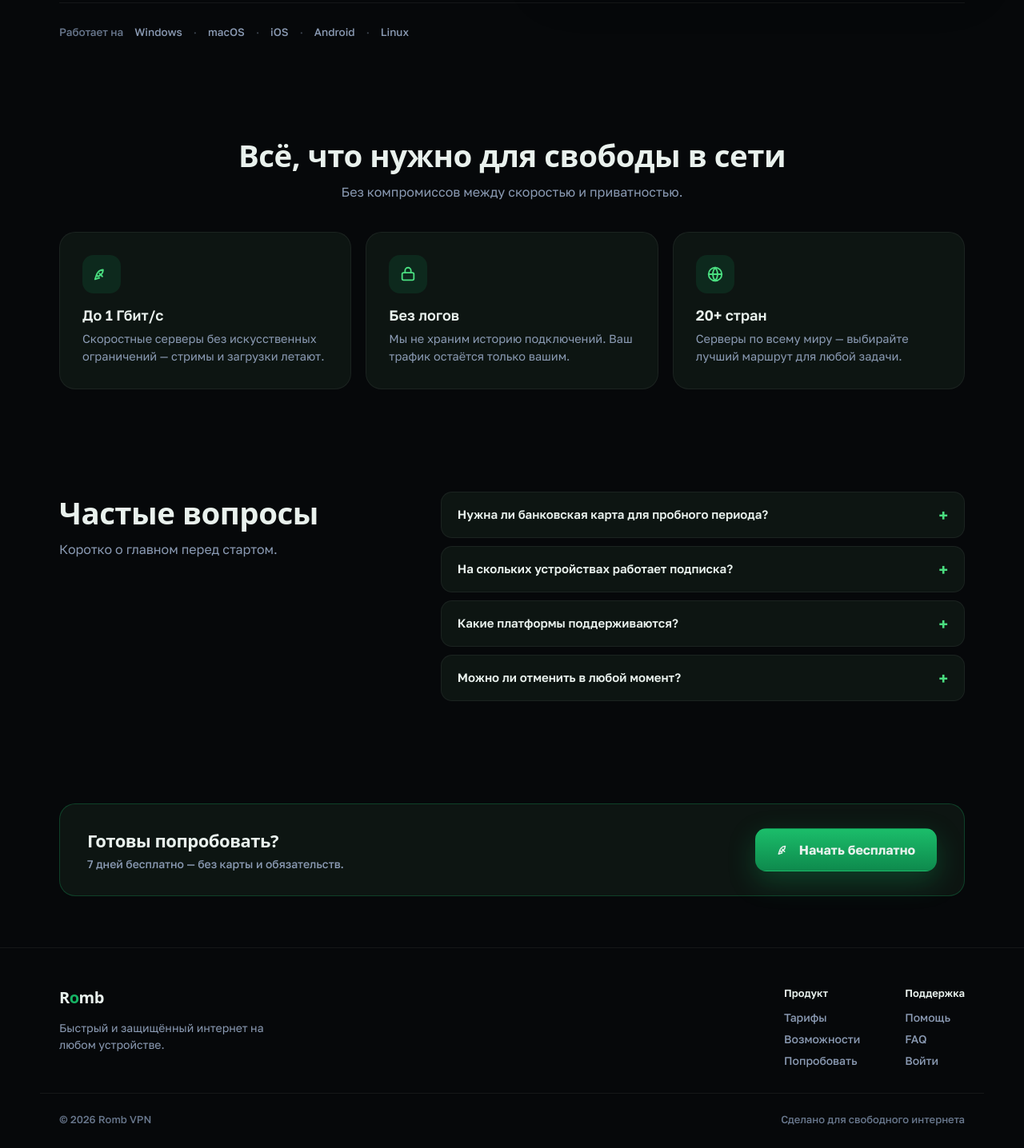
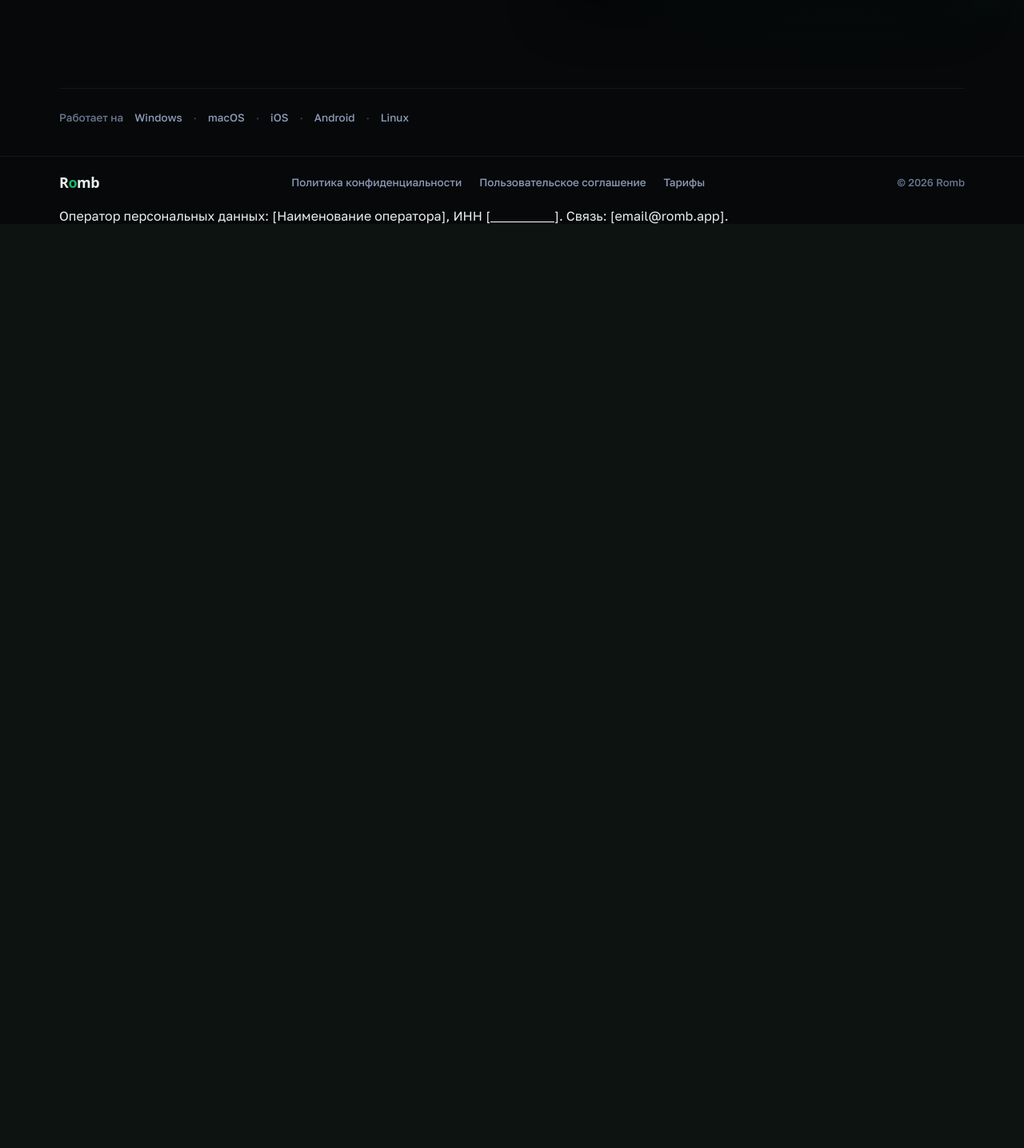
Before and after one commit to Goga211/romb-vpn-site, a React (Vite) app: page / in a window 1280 px wide. Shown: the part 605-2041 px from the top of the page at 80% size. After the commit the page ends 885 px from the top, so only its background shows below. Built offline with nearby package versions, Linux system fonts and the light colour scheme; no server answers; a web font is replaced by a local one.

Commit message:
фикс лендинга + соответствие правилам ркн (пока не все, лимиты кончились =()

```diff
--- a/src/desktop/components/Footer.tsx
+++ b/src/desktop/components/Footer.tsx
@@ -1,32 +1,23 @@
 import { Link } from 'react-router-dom'
 import Brand from './Brand'
 
+// Минималистичный футер: бренд, юридические ссылки, реквизиты оператора (152-ФЗ).
+// Реквизиты в [скобках] оператор обязан заменить на свои настоящие данные.
 export default function Footer() {
   return (
     <footer className="rd-footer">
-      <div className="rd-container rd-footer__inner">
-        <div className="rd-footer__brand">
-          <Brand size={20} />
-          <p className="rd-footer__tagline">Быстрый и защищённый интернет на любом устройстве.</p>
+      <div className="rd-container rd-footer__bar">
+        <Brand size={18} />
+        <div className="rd-footer__links">
+          <Link to="/privacy">Политика конфиденциальности</Link>
+          <Link to="/terms">Пользовательское соглашение</Link>
+          <Link to="/pricing">Тарифы</Link>
         </div>
-        <div className="rd-footer__cols">
-          <div className="rd-footer__col">
-            <span className="rd-footer__title">Продукт</span>
-            <Link to="/pricing">Тарифы</Link>
-            <Link to="/#features">Возможности</Link>
-            <Link to="/register">Попробовать</Link>
-          </div>
-          <div className="rd-footer__col">
-            <span className="rd-footer__title">Поддержка</span>
-            <Link to="/#support">Помощь</Link>
-            <Link to="/#faq">FAQ</Link>
-            <Link to="/login">Войти</Link>
-          </div>
-        </div>
+        <span className="rd-footer__copy">© {new Date().getFullYear()} Romb</span>
       </div>
-      <div className="rd-container rd-footer__bottom">
-        <span>© {new Date().getFullYear()} Romb VPN</span>
-        <span>Сделано для свободного интернета</span>
+      <div className="rd-container rd-footer__legal">
+        Оператор персональных данных: [Наименование оператора], ИНН [__________].
+        Связь: [email@romb.app].
       </div>
     </footer>
   )
--- a/src/desktop/components/Nav.tsx
+++ b/src/desktop/components/Nav.tsx
@@ -9,7 +9,6 @@ type Props = {
 const LINKS: { key: Props['active']; label: string; to: string }[] = [
   { key: 'features', label: 'Возможности', to: '/#features' },
   { key: 'pricing', label: 'Тарифы', to: '/pricing' },
-  { key: 'support', label: 'Поддержка', to: '/#support' },
   { key: 'faq', label: 'FAQ', to: '/#faq' },
 ]
 
--- a/src/desktop/desktop.css
+++ b/src/desktop/desktop.css
@@ -237,16 +237,31 @@ html[data-theme='light'] .rd {
 }
 
 /* ======================= Hero ======================= */
+/* На лендинге герой занимает всю высоту под навбаром: контент по центру, строка
+   платформ прижата к низу — без пустого «провала» под первым экраном. */
+.rd-page > main {
+  flex: 1;
+  display: flex;
+  flex-direction: column;
+}
 .rd-hero {
   position: relative;
-  padding: 72px 0 56px;
-  background: radial-gradient(620px 380px at 80% 24%, var(--d-accent-soft), transparent 70%);
+  flex: 1;
+  /* Полный первый экран под навбаром (70px + 1px бордер): футер уходит под него
+     и виден только при скролле. */
+  min-height: calc(100vh - 71px);
+  display: flex;
+  flex-direction: column;
+  padding: 48px 0 40px;
+  background: radial-gradient(720px 520px at 82% 34%, var(--d-accent-soft), transparent 70%);
 }
 .rd-hero__grid {
+  flex: 1;
   display: grid;
   grid-template-columns: 1.05fr 0.95fr;
-  gap: 52px;
+  gap: 56px;
   align-items: center;
+  align-content: center;
 }
 .rd-hero__title {
   font-size: clamp(2.6rem, 1.4rem + 3vw, 3.4rem);
@@ -737,57 +752,35 @@ html[data-theme='light'] .rd {
   max-width: 300px;
 }
 
-/* ======================= Футер ======================= */
+/* ======================= Футер (минималистичный) ======================= */
 .rd-footer {
   margin-top: auto;
   border-top: 1px solid var(--d-border);
-  padding: 48px 0 28px;
   background: var(--d-bg);
 }
-.rd-footer__inner {
+.rd-footer__bar {
   display: flex;
+  align-items: center;
   justify-content: space-between;
-  gap: 40px;
+  gap: 20px;
   flex-wrap: wrap;
-  padding-bottom: 32px;
+  padding: 20px 24px;
 }
-.rd-footer__tagline {
-  font: 400 14px/1.5 var(--d-font-body);
-  color: var(--d-text-dim);
-  max-width: 280px;
-  margin: 14px 0 0;
+.rd-footer__copy {
+  font: 500 13px var(--d-font-body);
+  color: var(--d-text-muted);
 }
-.rd-footer__cols {
+.rd-footer__links {
   display: flex;
-  gap: 56px;
+  gap: 22px;
 }
-.rd-footer__col {
-  display: flex;
-  flex-direction: column;
-  gap: 10px;
-}
-.rd-footer__col a {
-  font: 500 14px var(--d-font-body);
+.rd-footer__links a {
+  font: 500 13.5px var(--d-font-body);
   color: var(--d-text-dim);
   transition: color 0.2s;
 }
-.rd-footer__col a:hover {
+.rd-footer__links a:hover {
   color: var(--d-text);
-}
-.rd-footer__title {
-  font: 600 13px var(--d-font-body);
-  color: var(--d-text);
-  margin-bottom: 4px;
-}
-.rd-footer__bottom {
-  display: flex;
-  justify-content: space-between;
-  gap: 16px;
-  flex-wrap: wrap;
-  padding-top: 24px;
-  border-top: 1px solid var(--d-border);
-  font: 500 13px var(--d-font-body);
-  color: var(--d-text-muted);
 }
 
 /* ======================= Личный кабинет ======================= */
--- a/src/desktop/pages/Landing.tsx
+++ b/src/desktop/pages/Landing.tsx
@@ -2,46 +2,9 @@ import { Link } from 'react-router-dom'
 import Nav from '../components/Nav'
 import Footer from '../components/Footer'
 import HeroPanel from '../components/HeroPanel'
-import { IconGlobe, IconLock, IconZap } from '../icons'
+import { IconZap } from '../icons'
 
 const PLATFORMS = ['Windows', 'macOS', 'iOS', 'Android', 'Linux']
-
-const FEATURES = [
-  {
-    icon: <IconZap size={22} />,
-    title: 'До 1 Гбит/с',
-    text: 'Скоростные серверы без искусственных ограничений — стримы и загрузки летают.',
-  },
-  {
-    icon: <IconLock size={22} />,
-    title: 'Без логов',
-    text: 'Мы не храним историю подключений. Ваш трафик остаётся только вашим.',
-  },
-  {
-    icon: <IconGlobe size={22} />,
-    title: '20+ стран',
-    text: 'Серверы по всему миру — выбирайте лучший маршрут для любой задачи.',
-  },
-]
-
-const FAQ = [
-  {
-    q: 'Нужна ли банковская карта для пробного периода?',
-    a: 'Нет. 7 дней полного доступа активируются без привязки карты.',
-  },
-  {
-    q: 'На скольких устройствах работает подписка?',
-    a: 'На тарифе Pro — до 3 устройств одновременно: телефон, компьютер и планшет.',
-  },
-  {
-    q: 'Какие платформы поддерживаются?',
-    a: 'Windows, macOS, iOS, Android и Linux. Установка занимает пару минут.',
-  },
-  {
-    q: 'Можно ли отменить в любой момент?',
-    a: 'Да, подписка отменяется в один клик в личном кабинете без скрытых условий.',
-  },
-]
 
 export default function Landing() {
   return (
@@ -49,7 +12,6 @@ export default function Landing() {
       <Nav active="features" />
 
       <main>
-        {/* hero */}
         <section className="rd-hero">
           <div className="rd-container rd-hero__grid">
             <div className="rd-hero__copy">
@@ -84,56 +46,6 @@ export default function Landing() {
             </div>
           </div>
         </section>
-
-        {/* features */}
-        <section id="features" className="rd-section">
-          <div className="rd-container">
-            <h2 className="rd-section__title rd-display">Всё, что нужно для свободы в сети</h2>
-            <p className="rd-section__sub">Без компромиссов между скоростью и приватностью.</p>
-            <div className="rd-features">
-              {FEATURES.map((f) => (
-                <div key={f.title} className="rd-feature">
-                  <span className="rd-feature__ic">{f.icon}</span>
-                  <h3 className="rd-feature__title">{f.title}</h3>
-                  <p className="rd-feature__text">{f.text}</p>
-                </div>
-              ))}
-            </div>
-          </div>
-        </section>
-
-        {/* faq */}
-        <section id="faq" className="rd-section">
-          <div className="rd-container rd-faq">
-            <div className="rd-faq__head">
-              <h2 className="rd-section__title rd-display">Частые вопросы</h2>
-              <p className="rd-section__sub">Коротко о главном перед стартом.</p>
-            </div>
-            <div className="rd-faq__list">
-              {FAQ.map((item) => (
-                <details key={item.q} className="rd-faq__item">
-                  <summary className="rd-faq__q">{item.q}</summary>
-                  <p className="rd-faq__a">{item.a}</p>
-                </details>
-              ))}
-            </div>
-          </div>
-        </section>
-
-        {/* support / CTA */}
-        <section id="support" className="rd-section">
-          <div className="rd-container">
-            <div className="rd-cta">
-              <div>
-                <h2 className="rd-cta__title rd-display">Готовы попробовать?</h2>
-                <p className="rd-cta__sub">7 дней бесплатно — без карты и обязательств.</p>
-              </div>
-              <Link to="/register" className="rd-btn rd-btn--primary rd-btn--lg">
-                <IconZap size={18} /> Начать бесплатно
-              </Link>
-            </div>
-          </div>
-        </section>
       </main>
 
       <Footer />
```
